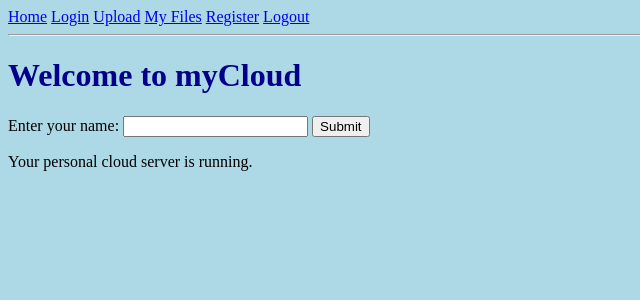
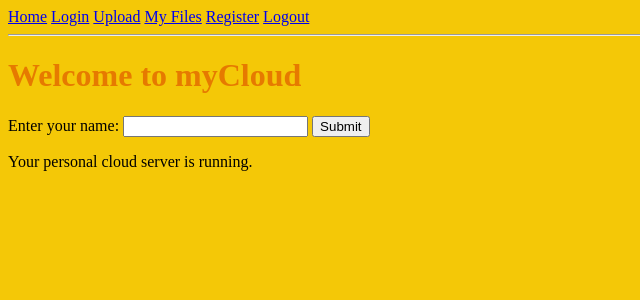
Before and after one commit to nikunjmundhra/myCloud, a Flask app: page / in a window 1280 px wide. Shown: the top 300 px of the page, without its empty margins (0-640 px from the left). Run offline with Flask 3, Linux system fonts and the light colour scheme.

Commit message:
testing the self hosted runnner

```diff
--- a/app/static/css/style.css
+++ b/app/static/css/style.css
@@ -1,6 +1,6 @@
 body{
-    background-color: lightblue;
+    background-color: rgb(244, 200, 7);
 }
 h1{
-    color:darkblue;
+    color:rgb(230, 122, 0);
 }
```
